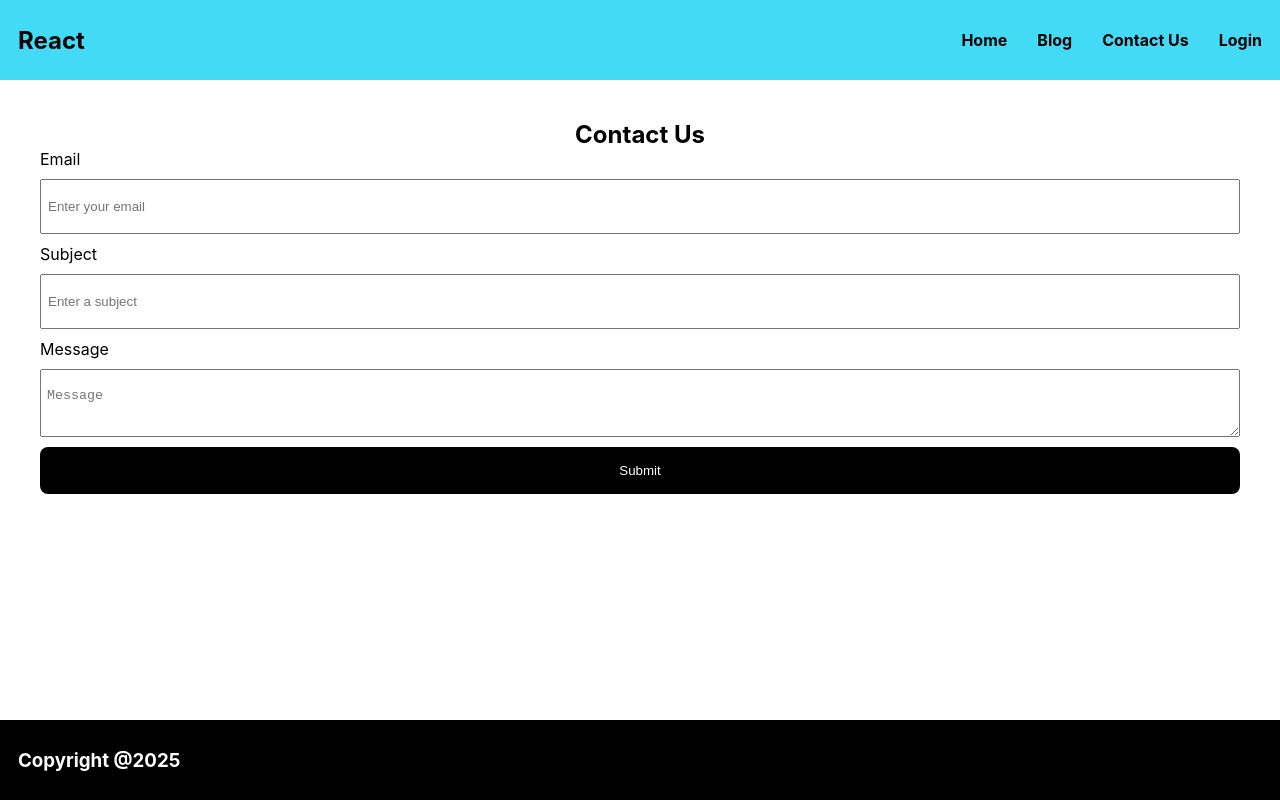
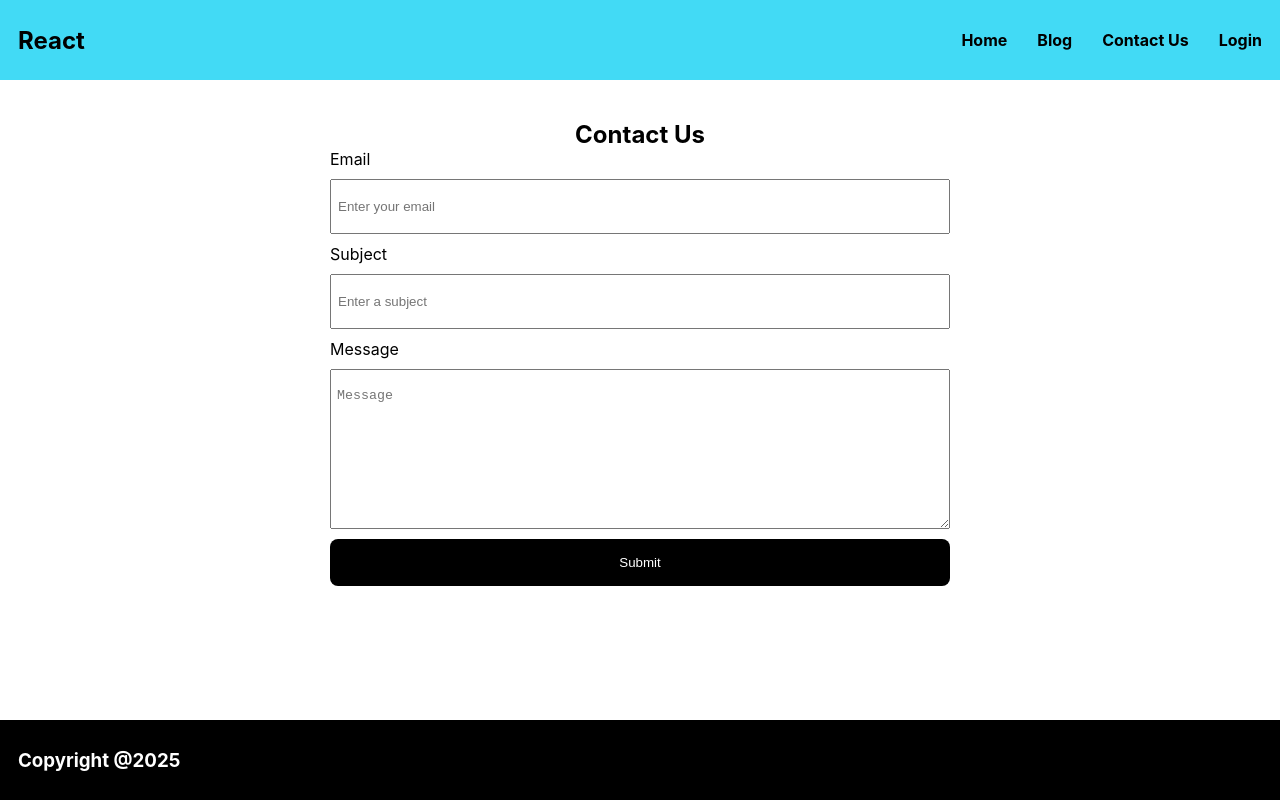
Before and after one commit to Saliv-Maharjan/react-class, a React (Create React App) app: page /contact-us in a window 1280 px wide. Built offline with nearby package versions, Linux system fonts and the light colour scheme.

Commit message:
Small Changes

```diff
--- a/src/App.css
+++ b/src/App.css
@@ -1,6 +1,11 @@
 * {
   padding: 0;
   margin: 0;
+}
+
+a {
+  text-decoration: none;
+  color: #000;
 }
 
 .layout {
@@ -108,8 +113,14 @@
 }
 
 /* =============== CONTACT US =============== */
+.contact-container {
+  display: flex;
+  justify-content: center;
+}
+
 .contact-section {
   padding: 40px;
+  width: 620px;
 }
 
 .contact-section h2 {
@@ -129,6 +140,7 @@
 
 .contact-box textarea {
   padding: 18px 6px;
+  height: 122px;
   outline: none;
   resize: vertical;
 }
@@ -294,10 +306,12 @@ td {
   flex-direction: column;
   align-items: center;
   justify-content: center;
+  margin-top: 26px;
 }
 
 .create-box {
-  background-color: #d5d5d5;
+  background-color: none;
+  border: solid 1px;
   padding: 40px;
   border-radius: 10px;
   display: flex;
@@ -313,6 +327,7 @@ td {
   display: flex;
   flex-direction: column;
   margin-bottom: 10px;
+  gap: 5px;
 }
 
 .box-lables input {
@@ -332,6 +347,9 @@ td {
 
 .box-lables button {
   height: 42px;
+  background-color: #fff;
+  border: solid 1px;
+  font-weight: bold;
 }
 
 .create-section a {
--- a/src/pages/frontend/ContactUs.js
+++ b/src/pages/frontend/ContactUs.js
@@ -1,6 +1,6 @@
 const ContactUs = () => {
   return (
-    <>
+    <div className="contact-container">
       <div className="contact-section">
         <h2>Contact Us</h2>
         <div className="contact-box">
@@ -16,7 +16,7 @@ const ContactUs = () => {
           <button>Submit</button>
         </div>
       </div>
-    </>
+    </div>
   );
 };
 
```
